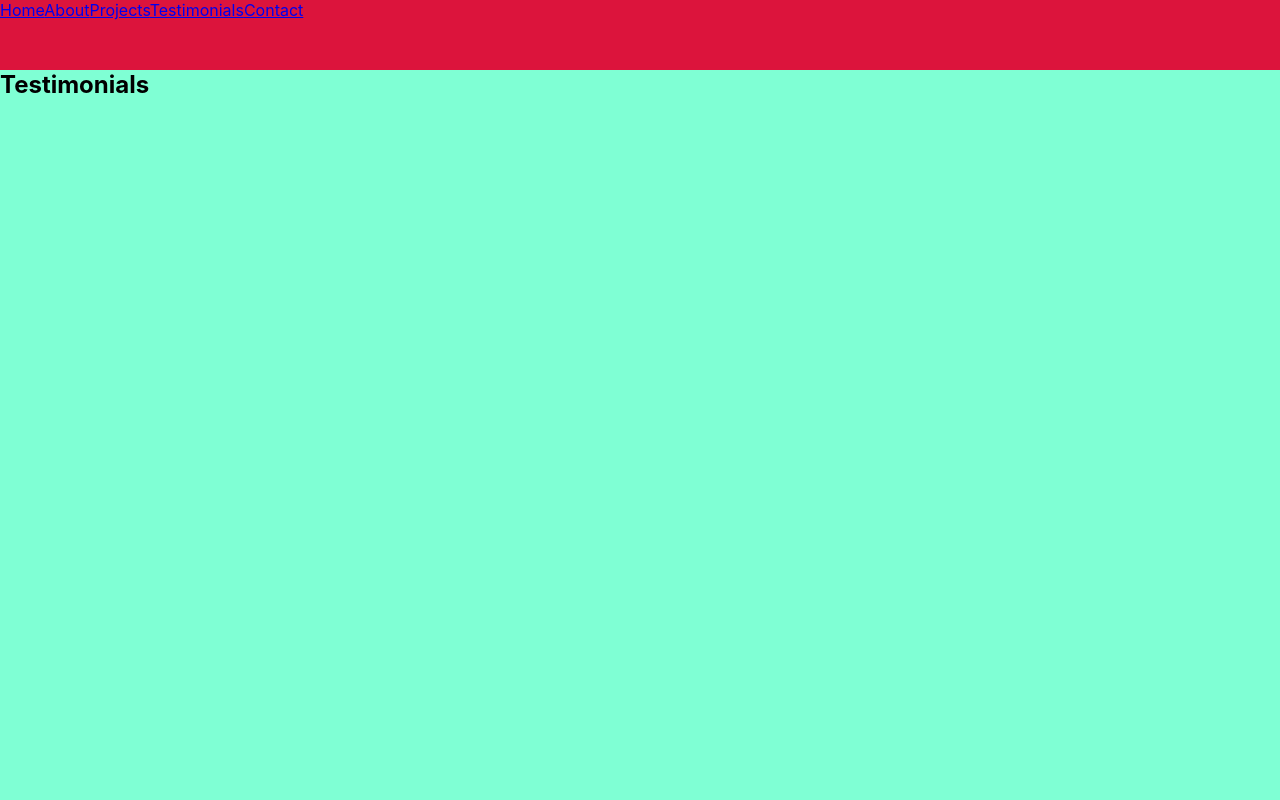
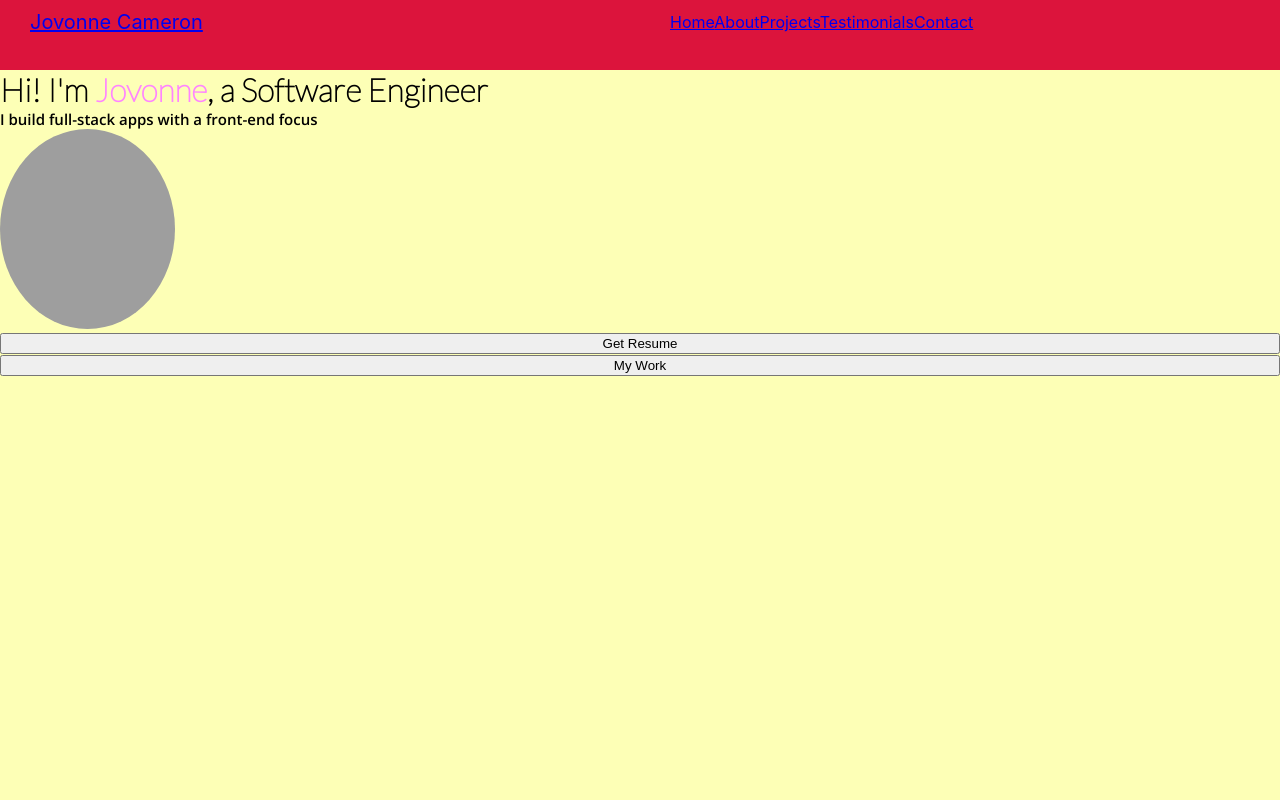
Before and after one commit to curlygirltech/portfolio, a React (Create React App) app in the folder jc-portfolio/: page / in a window 1280 px wide. Shown: the top 800 px of the page. Built offline with nearby package versions, Linux system fonts and the light colour scheme; grey boxes are pictures that could not be loaded.

Commit message:
navbar work

```diff
--- a/jc-portfolio/public/index.html
+++ b/jc-portfolio/public/index.html
@@ -30,6 +30,8 @@
       @import url('https://fonts.googleapis.com/css2?family=Lato:wght@100&family=Open+Sans:wght@600&display=swap');
       *{
         margin: 0;
+        overflow-x: hidden;
+
       }
       </style>
   </head>
--- a/jc-portfolio/src/App.js
+++ /dev/null
@@ -1,35 +0,0 @@
-import "./App.scss";
-import { Route, Switch } from "react-router";
-import Navbar from "./Screens/Navbar/Navbar";
-import About from "./Screens/About/About";
-import Home from "./Screens/Home/Home"
-import Contact from "./Screens/Contact/Contact";
-import Projects from "./Screens/Projects/Projects";
-import Testimonials from "./Screens/Testimonials /Testimonials";
-
-function App() {
-  return (
-    <div className="app">
-      <Navbar/>
-
-        {/* <Route exact path="/testimonials"> */}
-          <Testimonials/>
-        {/* </Route> */}
-        {/* <Route exact path="/projects"> */}
-          <Projects />
-        {/* </Route> */}
-        {/* <Route exact path="/contact"> */}
-          <Contact />
-        {/* </Route> */}
-        {/* <Route exact path="/about"> */}
-          <About />
-        {/* </Route> */}
-        {/* <Route exact path="/"> */}
-          <Home />
-        {/* </Route> */}
-
-    </div>
-  );
-}
-
-export default App;
--- /dev/null
+++ b/jc-portfolio/src/App.jsx
@@ -0,0 +1,25 @@
+import "./App.scss";
+import Navbar from "./Screens/Navbar.jsx/Navbar";
+import About from "./Screens/About/About";
+import Home from "./Screens/Home/Home";
+import Contact from "./Screens/Contact/Contact";
+import Projects from "./Screens/Projects/Projects";
+import Testimonials from "./Screens/Testimonials /Testimonials";
+
+function App() {
+  return (
+    <div className="app">
+      <Navbar />
+      <div className="sections">
+      <Home />
+      <About />
+      <Projects />
+      <Testimonials />
+      <Contact />
+      </div>
+
+    </div>
+  );
+}
+
+export default App;
--- a/jc-portfolio/src/App.scss
+++ b/jc-portfolio/src/App.scss
@@ -2,9 +2,22 @@
   text-align: center;
   height: 100vh;
 
-  // .sections{
-  //   width:100%;
-  //   height: calc(100vh - 70px);
-  //   background-color: lightpink;
+  //   .sections{
+  //     width: 100%;
+  //     height: calc(100vh - 70px);
+  //     background-color: lightsalmon;
+  //     position: relative;
+  //     top: 70px;
+  //     scroll-behavior: smooth;
+  //     scroll-snap-type: y mandatory;
+  //     scrollbar-width: none; //for firefox
+  //     &::-webkit-scrollbar{
+  //         display: none;
+  //   }
   // }
 }
+
+*{
+  width:100vw;
+
+}
--- a/jc-portfolio/src/Screens/About/about.scss
+++ b/jc-portfolio/src/Screens/About/about.scss
@@ -4,6 +4,7 @@
   height: calc(100vh - 70px);
   position:relative;
   top:70px;
+
 }
 .about-card{
   box-shadow: 5px 5px 7px 4px #727272;
--- a/jc-portfolio/src/Screens/Contact/contact.scss
+++ b/jc-portfolio/src/Screens/Contact/contact.scss
@@ -4,4 +4,5 @@
   height: calc(100vh - 70px);
   position:relative;
   top:70px;
+
 }
--- a/jc-portfolio/src/Screens/Home/home.scss
+++ b/jc-portfolio/src/Screens/Home/home.scss
@@ -6,6 +6,7 @@
   height: calc(100vh - 70px);
   position:relative;
   top:70px;
+
 }
 .home-container p{
   font-family: 'Open Sans', sans-serif;
--- a/jc-portfolio/src/Screens/Navbar/Navbar.jsx
+++ b/jc-portfolio/src/Screens/Navbar.jsx/Navbar.jsx
@@ -4,11 +4,18 @@ import "./navbar.scss"
 export default function Navbar() {
   return (
     <div className="navbar">
+      <div className="wrapper">
+      <div className="left" >
+        <Link to="#home">Jovonne Cameron</Link>
+      </div>
+      <div className="right">
       <Link smooth to="#home">Home</Link>
       <Link smooth to="#about">About</Link>
       <Link smooth to="#projects">Projects</Link>
       <Link smooth to="#testimonials">Testimonials</Link>
       <Link smooth to="#contact">Contact</Link>
+      </div>
+      </div>
 
     </div>
   )
--- a/jc-portfolio/src/Screens/Navbar/navbar.scss
+++ b/jc-portfolio/src/Screens/Navbar.jsx/navbar.scss
@@ -7,3 +7,12 @@
   top:0;
   z-index: 2;
 }
+.wrapper{
+  display:flex;
+  padding:10px 30px;
+  align-items: center;
+
+    .left{
+      font-size:20px;
+    }
+}
--- a/jc-portfolio/src/Screens/Projects/projects.scss
+++ b/jc-portfolio/src/Screens/Projects/projects.scss
@@ -4,4 +4,5 @@
   height: calc(100vh - 70px);
   position:relative;
   top:70px;
+
 }
--- a/jc-portfolio/src/Screens/Testimonials /testimonials.scss
+++ b/jc-portfolio/src/Screens/Testimonials /testimonials.scss
@@ -1,7 +1,9 @@
 .testimonials{
   background-color: aquamarine;
   width:100%;
-  height: calc(100vh - 70px);
+  height:100vh;
+  // height: calc(100vh - 70px);
   position:relative;
   top:70px;
+
 }
```
